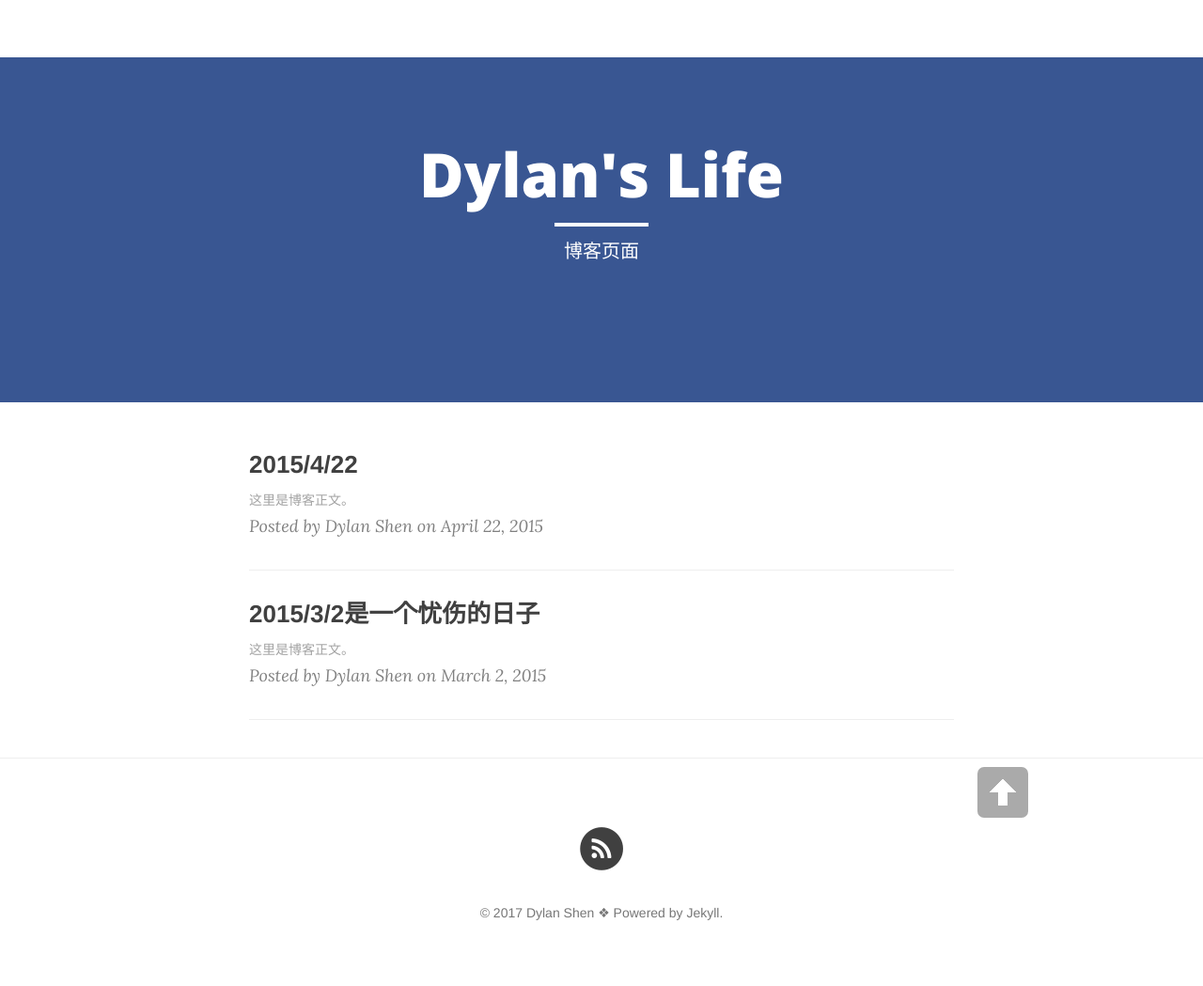
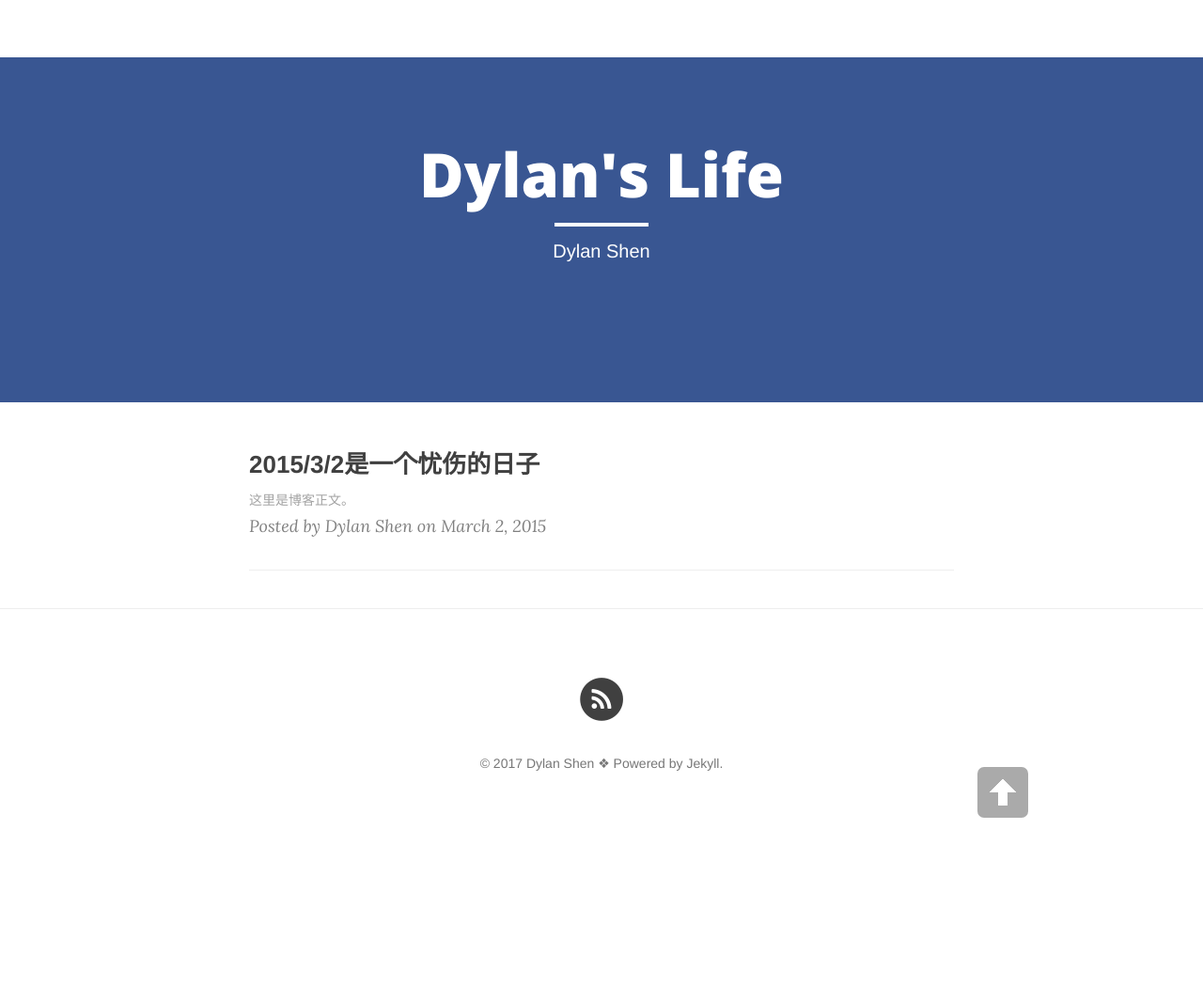
Before and after one commit to DylanShen2017/dylanshen2017.github.io, a Jekyll site: the page built from index.html, in a window 1280 px wide. Shown: the whole page at 94% size. Built offline with Jekyll 4.4.1, drawn with Linux system fonts in a browser that asks for light colours; nearby versions of some CDN libraries; the list of posts is cut into pages by our own code; after the commit the page ends 900 px from its top, so only the background shows below that.

Commit message:
20171111.3

```diff
--- /dev/null
+++ b/BingSiteAuth.xml
@@ -0,0 +1,4 @@
+<?xml version="1.0"?>
+<users>
+	<user>6FEFF3F0F076EFD3B25FCD0C2ED895A0</user>
+</users>
--- a/_posts/2015-04-22-how-to-write.md
+++ /dev/null
@@ -1,10 +0,0 @@
----
-layout: post
-title: 2015/4/22
-date: 2015-4-22
-categories: blog
-tags: [相识]
-description: 相识、命运难以琢磨。
----
-
-这里是博客正文。
--- a/index.html
+++ b/index.html
@@ -1,7 +1,12 @@
 ---
 layout: page
-description: "博客页面"
+description: "Dylan Shen"
 ---
+
+    <head>
+        <meta name="msvalidate.01" content="6FEFF3F0F076EFD3B25FCD0C2ED895A0" />
+        <title>Bing</title>
+    </head>
 
 {% for post in paginator.posts %}
 <div class="post-preview">
```
Also changed, not shown: 2 other files.
